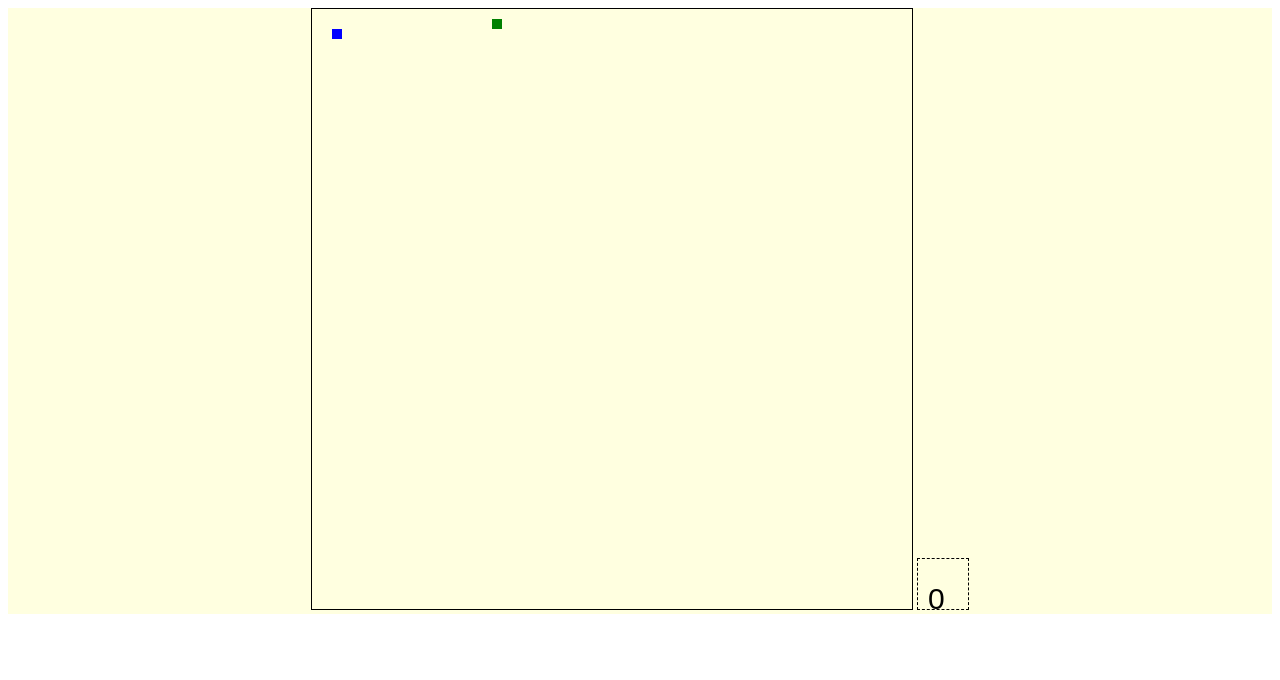
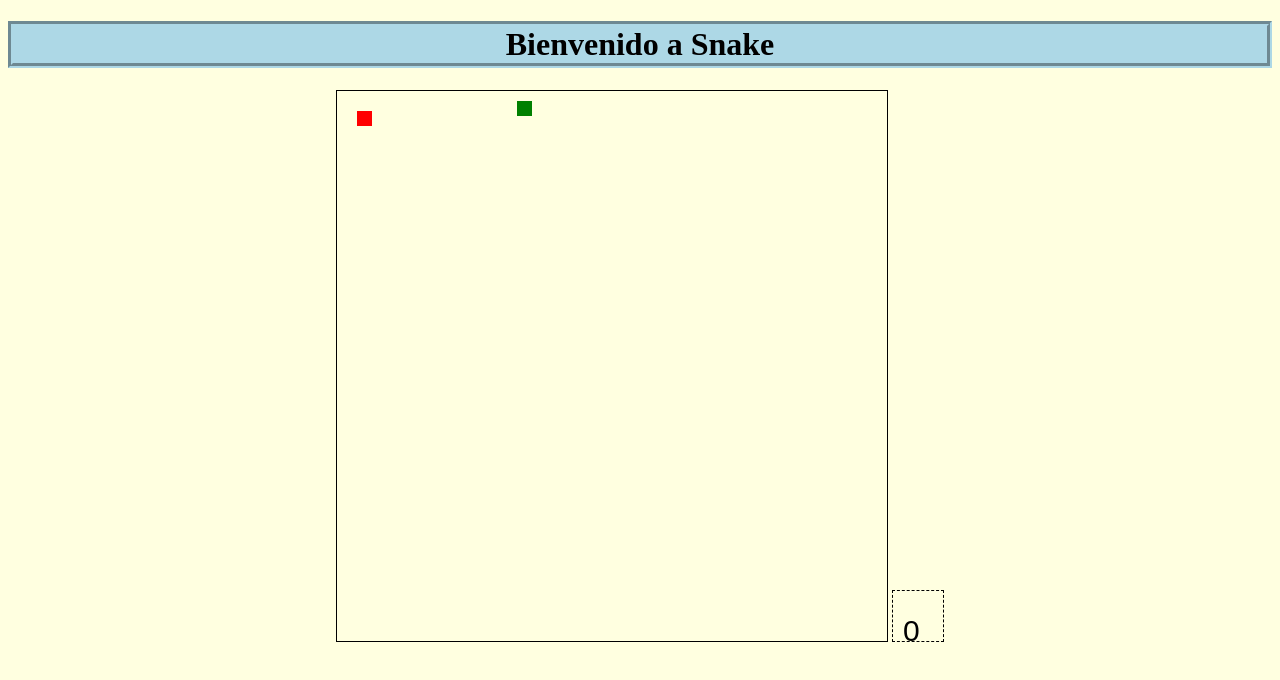
Before and after one commit to brayanlopez/Snake-Javascript, a website: page JuegoJavascript/public_html/index.html in a window 1280 px wide. Drawn offline with Linux system fonts and the light colour scheme.

Commit message:
se mejoro el código y la documentación del mismo.

```diff
--- a/JuegoJavascript/public_html/Estilos.css
+++ b/JuegoJavascript/public_html/Estilos.css
@@ -8,14 +8,24 @@ and open the template in the editor.
     Author     : USUARIO PC
 */
 
-#canvas{
-    border: 1px solid black;
-}
-
-#contenedor{
+body{
     background-color: lightyellow;
 }
 
+h1{
+    background: lightblue;
+    border:5px groove lightblue;
+    text-align: center;
+}
+
+#canvas{
+    border: 1px solid black;
+    /*    width: 500px;
+        height: 500px;
+    */}
+
 #puntaje{
     border: 1px dashed black;
+    /*    width: 50px;
+        height: 50px;*/
 }
--- a/JuegoJavascript/public_html/Snake.js
+++ b/JuegoJavascript/public_html/Snake.js
@@ -1,8 +1,24 @@
+/**
+ * Codigo correspondiente a lo logica del juego Snake
+ *
+ * @version 1.1
+ *
+ * @author Brayan Lopez
+ *
+ * History
+ * 1.1 se mejoro el codigo y la documentacion del mismo.
+ * 1.0 se creo el juego con base al tutorial
+ * Juego de Snake en Javascript HTML5 Canvas. GioCode.
+ * https://www.youtube.com/watch?v=xBVYyto4U5Y
+ **/
+
 //Variables globales
-var velocidad = 80;
-var tamano = 10;
+var velocidad = 100; //velocidad del juego, entre mas pequeño mas rapido
+var tamano = 15; //tamno de la culebrita
 
 /**
+ * @class Objeto
+ * @description Clase base para otras
  */
 class Objeto {
     constructor() {
@@ -19,6 +35,11 @@ class Objeto {
     }
 }
 
+/**
+ * @class Cola
+ * @description representa la cola del objeto
+ * @extends Objeto
+ */
 class Cola extends Objeto {
     constructor(x, y) {
         super();
@@ -27,21 +48,21 @@ class Cola extends Objeto {
         this.siguiente = null;
     }
     dibujar(ctx) {
-        if (this.siguiente != null) {
+        if (this.siguiente !== null) {
             this.siguiente.dibujar(ctx);
         }
-        ctx.fillStyle = "#0000FF";
+        ctx.fillStyle = "red";
         ctx.fillRect(this.x, this.y, this.tamano, this.tamano);
     }
     setPos(x, y) {
-        if (this.siguiente != null) {
+        if (this.siguiente !== null) {
             this.siguiente.setPos(this.x, this.y);
         }
         this.x = x;
         this.y = y;
     }
     meter() {
-        if (this.siguiente == null) {
+        if (this.siguiente === null) {
             this.siguiente = new Cola(this.x, this.y);
         } else {
             this.siguiente.meter();
@@ -52,6 +73,10 @@ class Cola extends Objeto {
     }
 }
 
+/**
+ * @class Comida
+ * @description representa la comida de la serpiente
+ * */
 class Comida extends Objeto {
     constructor() {
         super();
@@ -71,6 +96,11 @@ class Comida extends Objeto {
         ctx.fillRect(this.x, this.y, this.tamano, this.tamano);
     }
 }
+
+/**
+ * @class Juego
+ * @description Representa la logica del juego
+ * */
 class Juego {
     constructor() {
         this.puntaje = 0;
@@ -87,34 +117,32 @@ class Juego {
         return this.puntaje;
     }
 }
-
-//Objetos del juego
-var gestor = new Juego();
-var cabeza = new Cola(20, 20);
-var comida = new Comida();
-var ejex = true;
-var ejey = true;
-var xdir = 0;
-var ydir = 0;
-
+/**
+ * Funcion encargada del movimiento
+ */
 function movimiento() {
     var nx = cabeza.x + xdir;
     var ny = cabeza.y + ydir;
     cabeza.setPos(nx, ny);
 }
+
+/**
+ * Funcion encargada del control de la culebrita
+ * @param {evento} event es el evento que recibe la funcion
+ * */
 function control(event) {
     var cod = event.keyCode;
-    if(cod == 13){
+    if (cod === 13) {
         jugando = true;
     }
     if (ejex) {
-        if (cod == 38) {
+        if (cod === 38) {
             ydir = -tamano;
             xdir = 0;
             ejex = false;
             ejey = true;
         }
-        if (cod == 40) {
+        if (cod === 40) {
             ydir = tamano;
             xdir = 0;
             ejex = false;
@@ -122,13 +150,13 @@ function control(event) {
         }
     }
     if (ejey) {
-        if (cod == 37) {
+        if (cod === 37) {
             ydir = 0;
             xdir = -tamano;
             ejey = false;
             ejex = true;
         }
-        if (cod == 39) {
+        if (cod === 39) {
             ydir = 0;
             xdir = tamano;
             ejey = false;
@@ -136,8 +164,11 @@ function control(event) {
         }
     }
 }
-
-function findeJuego() {
+/**
+ * @function finDeJuego
+ * @description se ejecuta cuando se acaba el juego
+ */
+function finDeJuego() {
     xdir = 0;
     ydir = 0;
     ejex = true;
@@ -149,14 +180,24 @@ function findeJuego() {
 
     gestor.reiniciarPuntaje();
 }
-function choquepared() {
-    if (cabeza.x < 0 || cabeza.x > 590 || cabeza.y < 0 || cabeza.y > 590) {
+
+/**
+ * @function choquePared
+ * @description Comprueba cuando la serpiente se choca con una pared
+ */
+function choquePared() {
+    var canvas = document.getElementById("canvas");
+    if (cabeza.x < 0 || cabeza.x > (canvas.width - 10) || cabeza.y < 0 || cabeza.y > (canvas.height - 10)) {
         jugando = false;
-        findeJuego();
-
+        finDeJuego();
     }
 }
-function choquecuerpo() {
+
+/**
+ * @function choqueCuerpo
+ * @description Comprueba cuando la serpiente se choca consigo misma
+ */
+function choqueCuerpo() {
     var temp = null;
     try {
         temp = cabeza.verSiguiente().verSiguiente();
@@ -167,32 +208,43 @@ function choquecuerpo() {
         if (cabeza.choque(temp)) {
             jugando = false;
             //fin de juego
-            findeJuego();
+            finDeJuego();
         } else {
             temp = temp.verSiguiente();
         }
     }
 }
 
+/**
+ * @function
+ * @description se encargada de dibujar la serpiente
+ */
 function dibujar() {
     var canvas = document.getElementById("canvas");
     var score = document.getElementById("puntaje");
     var ctx = canvas.getContext("2d");
-    var ctxpt = score.getContext("2d");
+    var ctxScore = score.getContext("2d");
     ctx.clearRect(0, 0, canvas.width, canvas.height);
-    ctxpt.clearRect(0, 0, score.width, score.height);
-    ctxpt.font = "30px Arial";
+    ctxScore.clearRect(0, 0, score.width, score.height);
+    ctxScore.font = "30px Arial";
     ctx.font = "30px Arial";
-    if(!jugando) ctx.fillText("perdiste, oprimer enter", 10, 50);
-    ctxpt.fillText(gestor.getPuntaje(), 10, 50);
+    if (!jugando) {
+        ctx.fillText("perdiste, oprimer enter", 10, 50);
+    }
+    ctxScore.fillText(gestor.getPuntaje(), 10, 50);
     //aquí abajo va todo el dibujo
     cabeza.dibujar(ctx);
     comida.dibujar(ctx, "green");
 }
+
+/**
+ * @function main
+ * @description funcion principal
+ */
 function main() {
-    if(jugando){
-        choquecuerpo();
-        choquepared();
+    if (jugando) {
+        choqueCuerpo();
+        choquePared();
         dibujar();
         movimiento();
         if (cabeza.choque(comida)) {
@@ -202,5 +254,16 @@ function main() {
         }
     }
 }
-var jugando=true;
+
+//Objetos del juego
+var gestor = new Juego();
+var cabeza = new Cola(20, 20);
+var comida = new Comida();
+var ejex = true;
+var ejey = true;
+var xdir = 0;
+var ydir = 0;
+
+
+var jugando = true;
 setInterval("main()", velocidad);
--- a/JuegoJavascript/public_html/index.html
+++ b/JuegoJavascript/public_html/index.html
@@ -9,9 +9,12 @@
         <script type="text/javascript" src="Snake.js"></script>
     </head>
     <body onkeydown="control(event);">
-        <DIV ALIGN = center id="contenedor">
-            <canvas id="canvas" width="600" height="600"></canvas>
+        <header>
+            <h1>Bienvenido a Snake</h1>
+        </header>
+        <div ALIGN = center id="contenedor">
+            <canvas id="canvas" width="550" height="550"></canvas>
             <canvas id="puntaje" width="50" height="50"></canvas>
-        </DIV>
+        </div>
     </body>
 </html>
```
